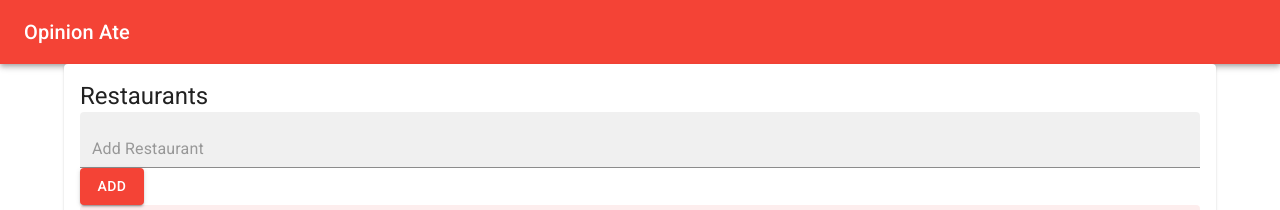
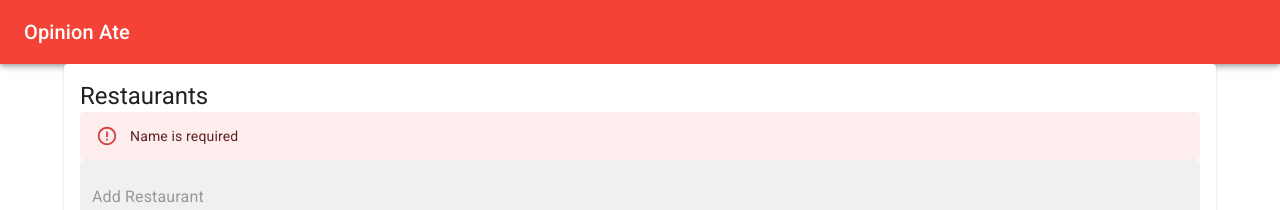
Before and after one commit to mestihudson/opinion-ate, a React (Create React App) app in the folder opinion-ate/: page / in a window 1280 px wide. Shown: the top 210 px of the page. Built offline with nearby package versions, Linux system fonts and the light colour scheme; no server answers.

Commit message:
feat: display a validation error (when empty)

```diff
--- a/opinion-ate/src/components/NewRestaurantForm.js
+++ b/opinion-ate/src/components/NewRestaurantForm.js
@@ -1,3 +1,4 @@
+import Alert from '@mui/material/Alert'
 import Button from '@mui/material/Button'
 import TextField from '@mui/material/TextField'
 import { useState } from 'react'
@@ -16,6 +17,7 @@ export function NewRestaurantForm({ createRestaurant }) {
 
   return (
     <form onSubmit={handleSubmit}>
+      <Alert severity="error">Name is required</Alert>
       <TextField
         value={name}
         onChange={(e) => setName(e.target.value) }
```
